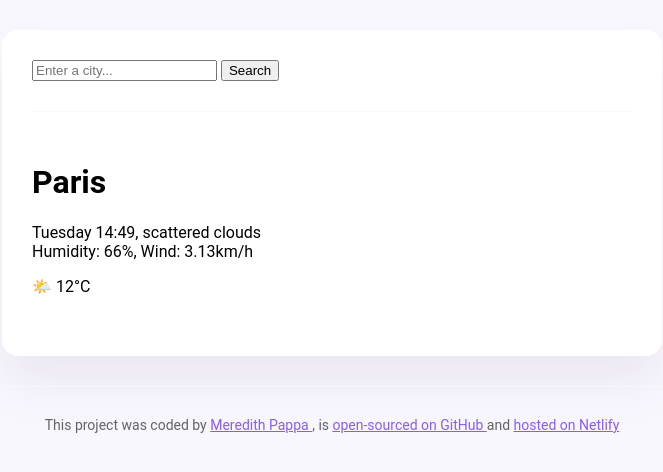
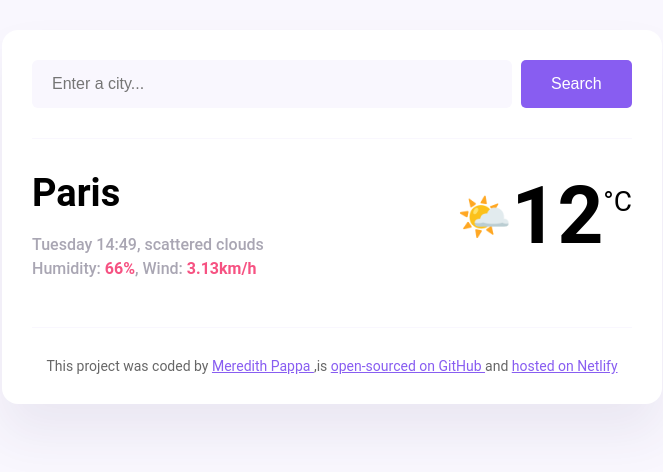
Before and after one commit to meredithpappa/Weather, a plain HTML site: page index.html in a window 1280 px wide. Shown: the whole page, without its empty margins (308-971 px from the left). Drawn offline with Linux system fonts and the light colour scheme.

Commit message:
Added basic CSS to the project

```diff
--- a/index.html
+++ b/index.html
@@ -20,34 +20,38 @@
           type="search"
           placeholder="Enter a city..."
           required
+          class="search-form-input"
         />
         <input
           type="submit"
           value="Search"
+          class="search-form-button"
         />
       </form>
     </header>
     <main>
-      <div>
-        <h1>Paris</h1>
-        <p>
+      <div class="weather-app-data">
+        <div>
+        <h1 class="weather-app-city">Paris</h1>
+        <p class="weather-app-details">
           Tuesday 14:49, scattered clouds
           <br />
-          Humidity: 66%, Wind: 3.13km/h
+          Humidity: <strong>66%</strong>, Wind: <strong>3.13km/h</strong>
         </p>
       </div>
-      <div>🌤️ 12°C</div>
+      <div class="weather-app-temperature-container">
+        <div class="weather-app-temperature"></div>
+        <div class="weather-app-icon">🌤️</div>
+        <div class="weather-app-temperature-value">12</div>
+        <div class="weather-app-unit">°C </div>
+      </div>
+    </div>
     </main>
-    </div>
     <footer>
       This project was coded by
-      <a
-        href="https://github.com/meredithpappa"
-        target="_blank"
-      >
-        Meredith Pappa
+      <a href="https://github.com/meredithpappa" target="_blank">Meredith Pappa
       </a>
-      , is
+      ,is
       <a
         href="https://github.com/meredithpappa/Weather-App"
         target="_blank"
--- a/style.css
+++ b/style.css
@@ -6,6 +6,7 @@ body {
 a {
   color: #885df1;
 }
+
 
 .weather-app {
   background: white;
@@ -81,11 +82,15 @@ main {
   font-weight: bold;
 }
 
-.weatehr-app-unit {
+.weather-app-unit {
   margin-top: 16px;
   font-size: 28px;
 }
 
+.weather-app-temperature-value {
+  font-size: 80px;
+  font-weight: bold;
+}
 footer {
   border-top: 1px solid #f9f7fe;
   padding: 30px 0 0 0;
@@ -93,3 +98,29 @@ footer {
   font-size: 14px;
   color: rgba(0, 0, 0, 0.6);
 }
+
+.search-form-input {
+  background-color: #f9f7fe;
+  border: none;
+  border-radius: 6px;
+  width: 80%;
+  padding: 15px 20px;
+  font-size: 16px;
+}
+
+.search-form-button {
+  background-color: #885df1;
+  padding: 15px 30px;
+  border: none;
+  font-size: 16px;
+  border-radius: 5px;
+  color: white;
+  margin-left: 5px;
+}
+
+footer {
+  border-top: 1px solid #f9f7fe;
+  text-align: center;
+  font-size: 14px;
+  color: rgba(0, 0, 0, 0.6);
+}
```
